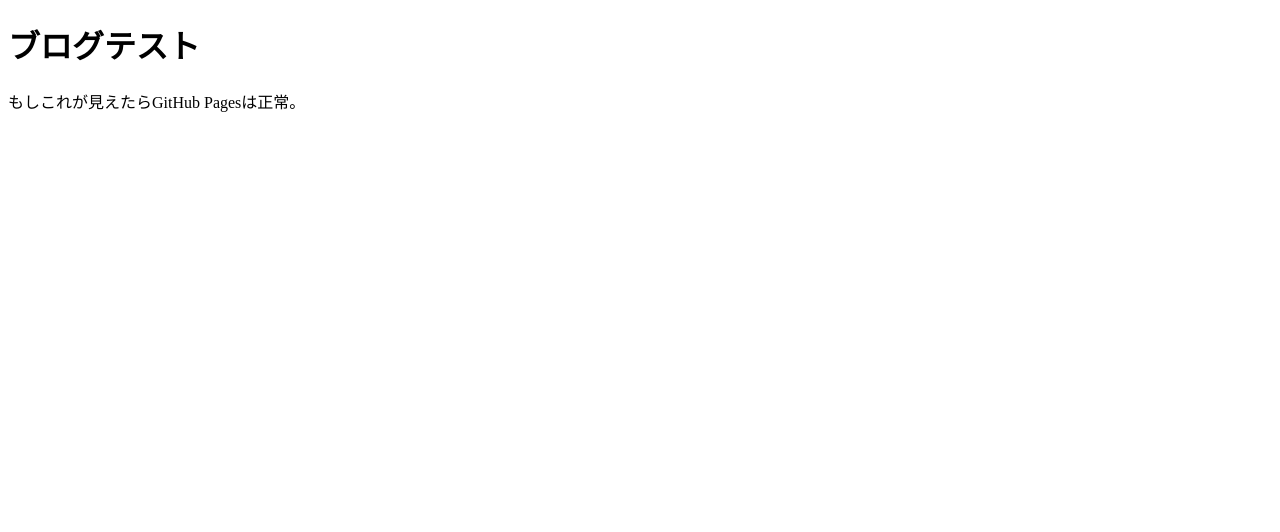
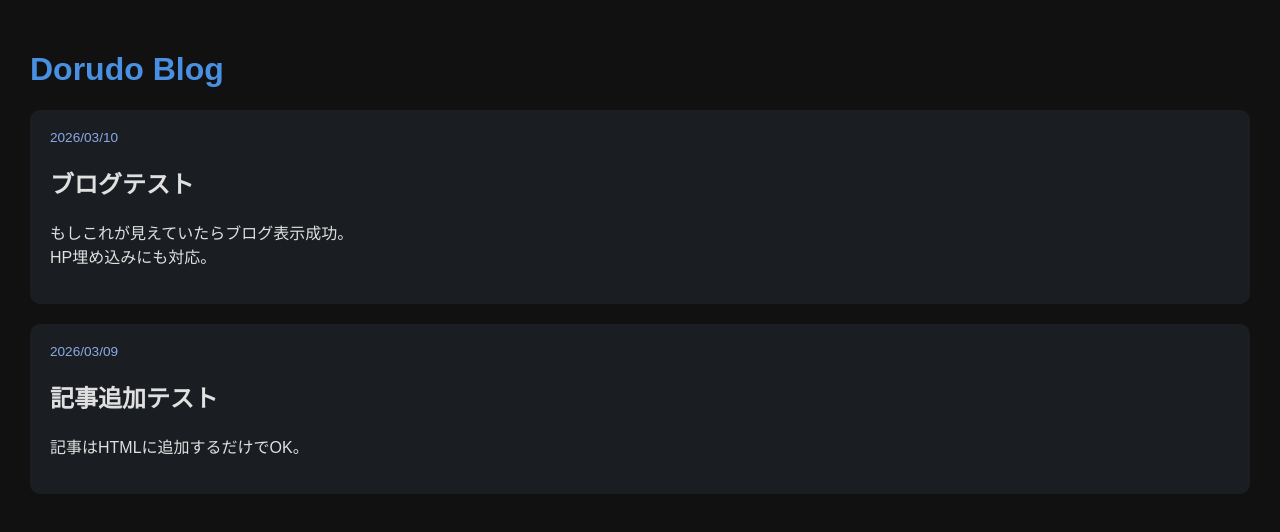
Before and after one commit to naninucreate/dorudo-blog, a plain HTML site: page index.html in a window 1280 px wide. Drawn offline with Linux system fonts and the light colour scheme.

Commit message:
Update index.html

```diff
--- a/index.html
+++ b/index.html
@@ -1,15 +1,58 @@
 <!DOCTYPE html>
-<html>
+<html lang="ja">
 <head>
 <meta charset="UTF-8">
-<title>Blog</title>
+<meta name="viewport" content="width=device-width, initial-scale=1.0">
+<title>Dorudo Blog</title>
+
+<style>
+body{
+margin:0;
+padding:30px;
+background:#111;
+color:#e0e0e0;
+font-family:Arial, sans-serif;
+}
+
+h1{
+color:#4a90e2;
+}
+
+article{
+background:#1a1d21;
+padding:20px;
+border-radius:10px;
+margin-bottom:20px;
+}
+
+.date{
+color:#8aaae5;
+font-size:0.85rem;
+margin-bottom:10px;
+}
+</style>
 </head>
 
 <body>
 
-<h1>ブログテスト</h1>
+<h1>Dorudo Blog</h1>
 
-<p>もしこれが見えたらGitHub Pagesは正常。</p>
+<article>
+<div class="date">2026/03/10</div>
+<h2>ブログテスト</h2>
+<p>
+もしこれが見えていたらブログ表示成功。<br>
+HP埋め込みにも対応。
+</p>
+</article>
+
+<article>
+<div class="date">2026/03/09</div>
+<h2>記事追加テスト</h2>
+<p>
+記事はHTMLに追加するだけでOK。
+</p>
+</article>
 
 </body>
 </html>
```
